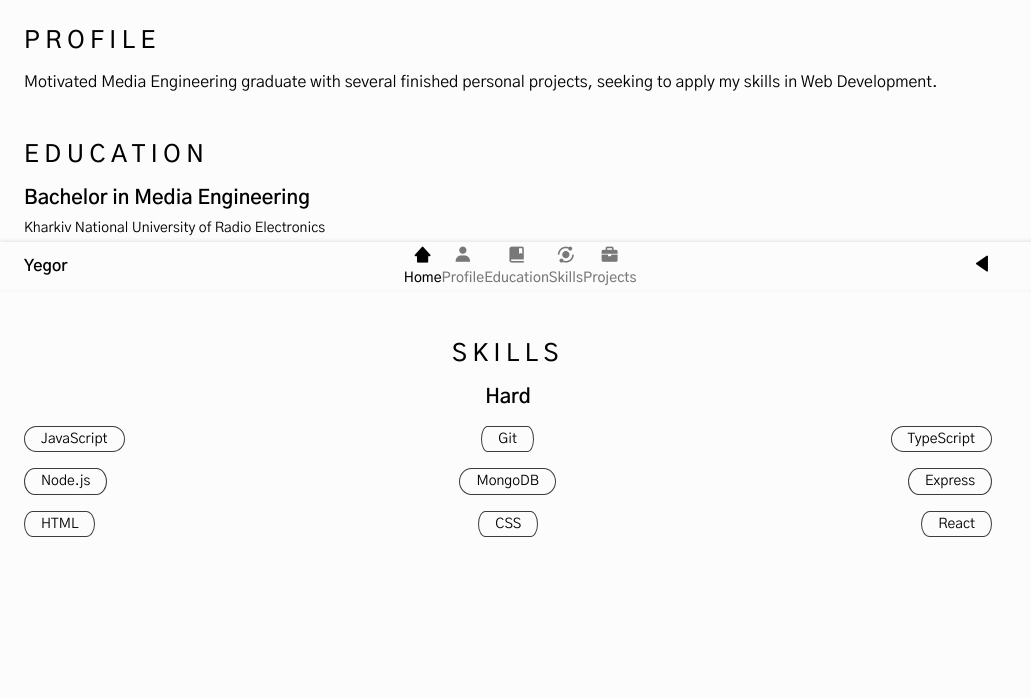
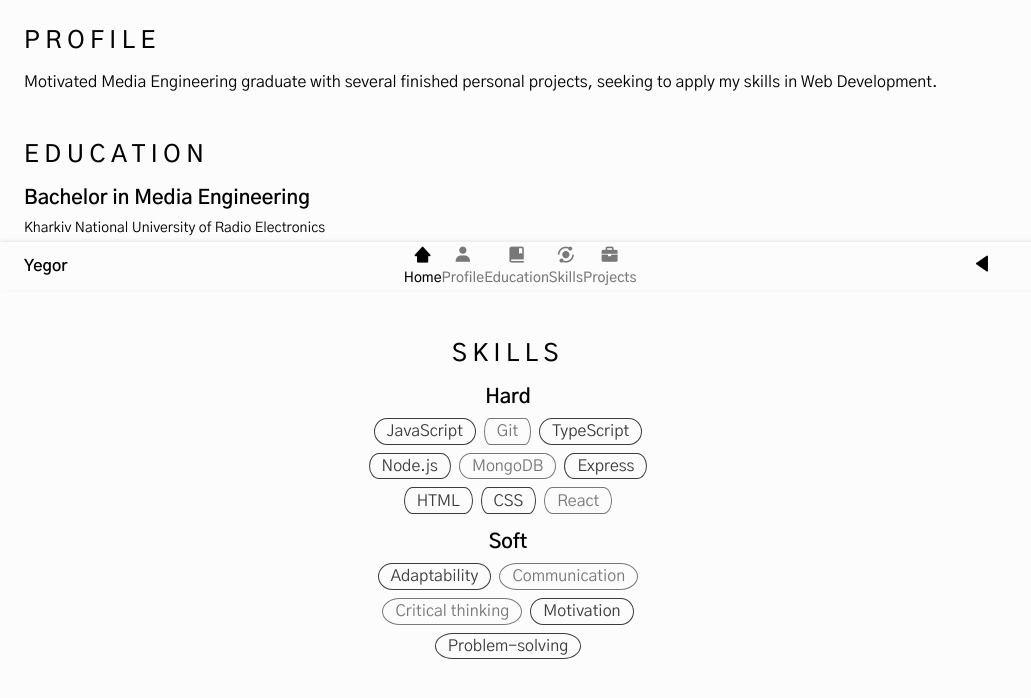
Before and after one commit to YegorZh/personal-cv, a plain HTML site: page index.html in a window 1280 px wide. Shown: the part 510-1208 px from the top of the page, without its empty margins (0-1031 px from the left). Before the commit the page ends 1119 px from the top, so only its background shows below. Drawn offline with nearby package versions, Linux system fonts and the light colour scheme.

Commit message:
Skills section done

```diff
--- a/index.html
+++ b/index.html
@@ -121,29 +121,49 @@
             <div class="resume__right">
                 <section class="skills section" id="skills">
                     <h2 class="section-title">Skills</h2>
-                    <div class="skills__container bd-grid">
+                    <div class="skills__container">
                         <h3 class="skills__title">Hard</h3>
+                        <div class="skills__info">
+                            <div class="skills__data">
+                                <span class="skills__item skills__item--accent">JavaScript</span>
+                                <span class="skills__item">Git</span>
+                                <span class="skills__item skills__item--accent">TypeScript</span>
+                            </div>
+
+                            <div class="skills__data">
+                                <span class="skills__item skills__item--accent">Node.js</span>
+                                <span class="skills__item">MongoDB</span>
+                                <span class="skills__item skills__item--accent">Express</span>
+                            </div>
+
+                            <div class="skills__data">
+                                <span class="skills__item skills__item--accent">HTML</span>
+                                <span class="skills__item skills__item--accent">CSS</span>
+                                <span class="skills__item">React</span>
+                            </div>
+                        </div>
+                    </div>
+
+                    <h3 class="skills__title">Soft</h3>
+                    <div class="skills__info">
                         <div class="skills__data">
-                            <span class="skills__item">JavaScript</span>
-                            <span class="skills__item">Git</span>
-                            <span class="skills__item">TypeScript</span>
+                            <span class="skills__item skills__item--accent">Adaptability</span>
+                            <span class="skills__item">Communication</span>
                         </div>
 
                         <div class="skills__data">
-                            <span class="skills__item">Node.js</span>
-                            <span class="skills__item">MongoDB</span>
-                            <span class="skills__item">Express</span>
+                            <span class="skills__item">Critical thinking</span>
+                            <span class="skills__item skills__item--accent">Motivation</span>
                         </div>
 
                         <div class="skills__data">
-                            <span class="skills__item">HTML</span>
-                            <span class="skills__item">CSS</span>
-                            <span class="skills__item">React</span>
+                            <span class="skills__item skills__item--accent">Problem-solving</span>
                         </div>
                     </div>
+            </div>
 
-                </section>
-            </div>
+            </section>
+        </div>
         </div>
     </main>
     <script src="./script/script.js"></script>
--- a/style/main.css
+++ b/style/main.css
@@ -292,21 +292,34 @@ img {
     font-size: var(--h3-font-size);
     color: var(--title-color);
     text-align: center;
+    margin-bottom: var(--mb-1);
 }
 
 .skills__container{
-    gap: var(--mb-2);
+    gap: var(--mb-0);
 }
 
 .skills__data {
     display: flex;
-    justify-content: space-between;
+    justify-content: center;
+    align-items: center;
 }
 
 .skills__item {
-    font-size: var(--smaller-font-size);
+    margin: 0 var(--mb-0);
+    margin-bottom: var(--mb-1);
+    color: var(--text-color-light);
     text-align: center;
-    border: 1px solid var(--text-color);
-    padding: 0.2rem 1rem;
+    border: 1px solid var(--text-color-light);
+    padding: 0.15rem 0.75rem;
     border-radius: 15%/60%;
 }
+
+.skills__item--accent {
+    color: var(--text-color);
+    border: 1px solid var(--text-color);
+}
+
+.skills__info{
+    margin-bottom: var(--mb-1);
+}
```
